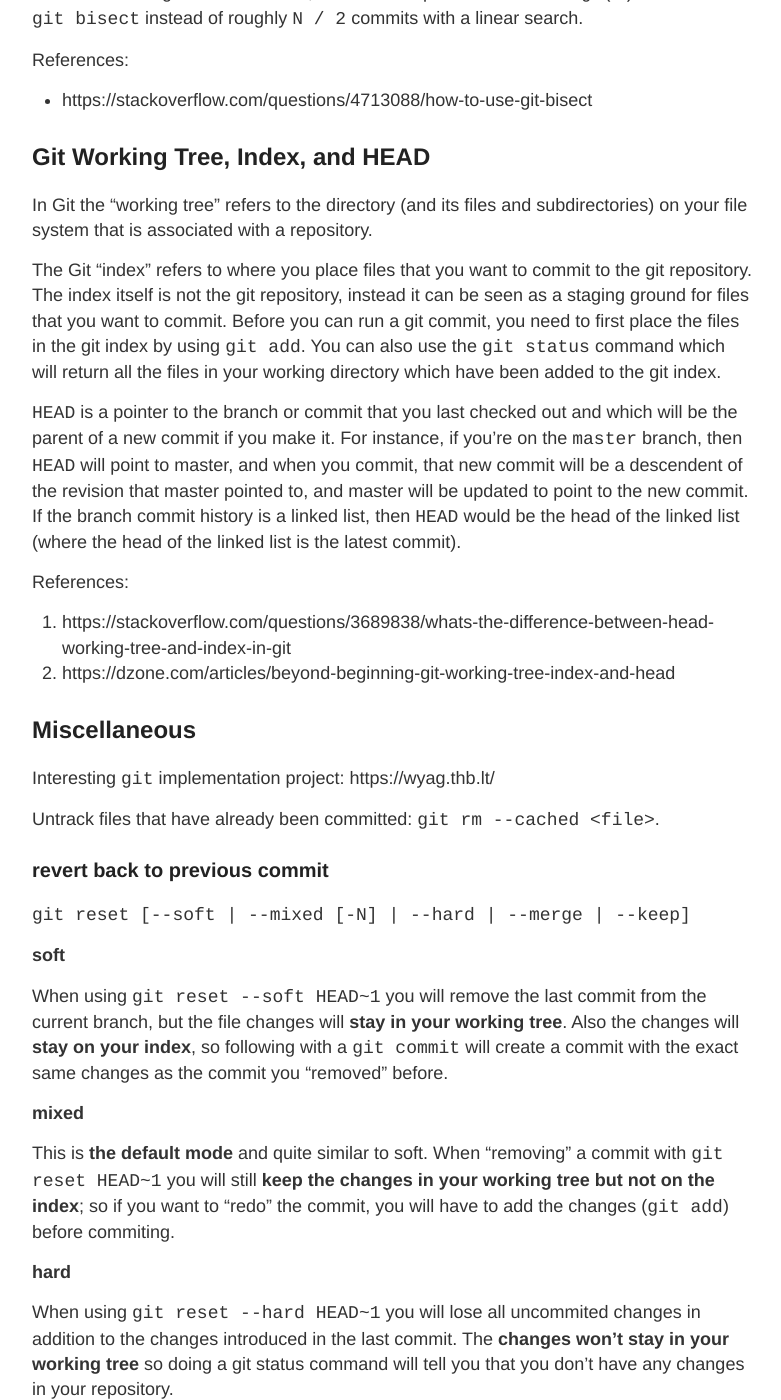
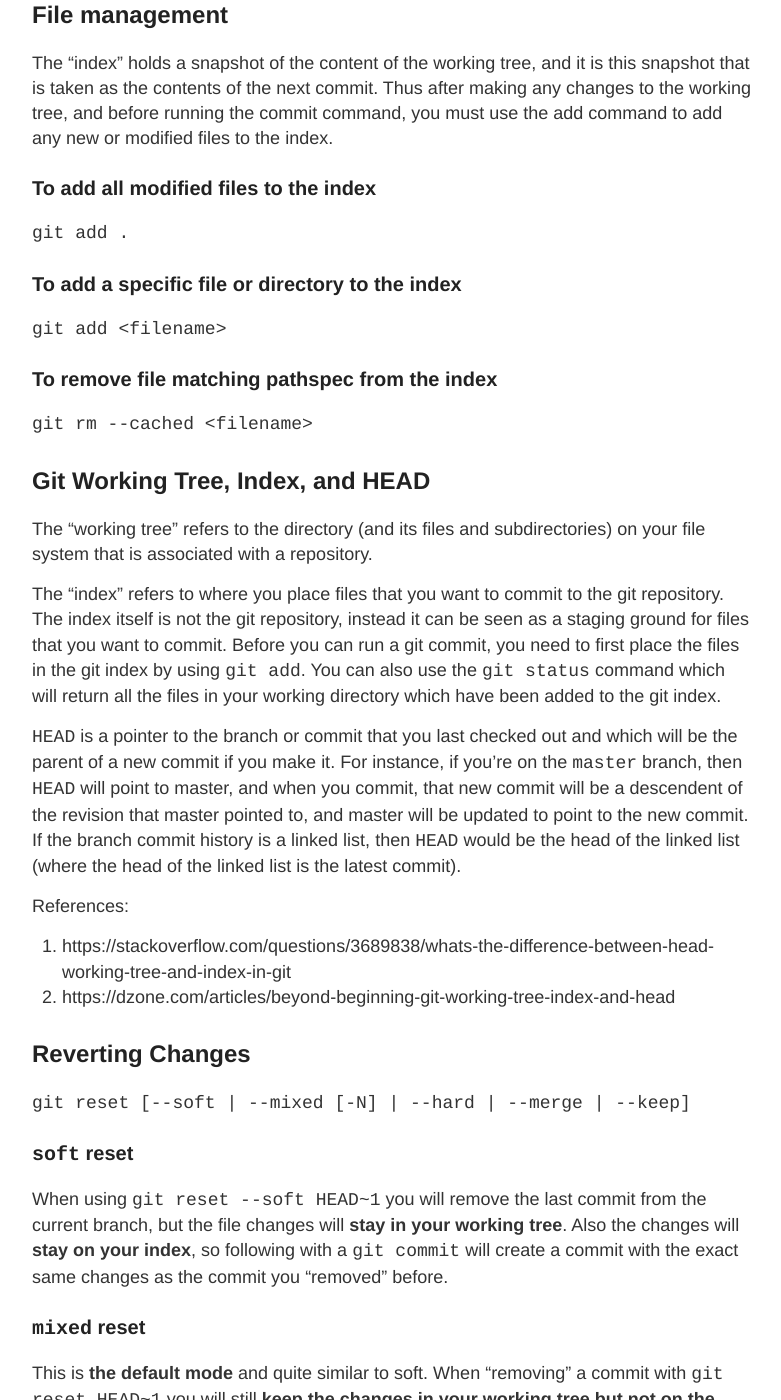
Before and after one commit to gutucristian/gutucristian.github.io, a Jekyll site: the page built from _posts/2020-03-15-git.md, in a window 1280 px wide and 1400 px high, scrolled down 1696 px. Shown: the whole window, without its empty margins (248-1029 px from the left). Built offline with Jekyll 4.4.1, drawn with Linux system fonts in a browser that asks for light colours; our own code applies the rules of GitHub Pages for plain Markdown files; some of the changed text lies outside the part shown.

Commit message:
Update 2020-03-15-git.md

````diff
--- a/_posts/2020-03-15-git.md
+++ b/_posts/2020-03-15-git.md
@@ -25,10 +27,30 @@
 
 `git checkout -b <branch>`
 
-**Note:** in most cases, `remote_name` will be `origin`
-
 References:
 - https://stackoverflow.com/questions/2003505/how-do-i-delete-a-git-branch-locally-and-remotely
+
+### To print what `origin` points to
+
+`origin` is an alias on your system for a particular remote repository
+
+`git remote show origin`
+
+### To list tracking branches
+
+`git remote -vv`
+
+### To make local branch track a remote (upstream) branch
+
+`git push -u origin master`
+
+This tells the local `master` branch to "track" remote `origin` (remember, `origin` is an alias to the remote).
+
+**Note:** `-u` option is the shortcut for the `--set-upstream` option (e.g., `git push --set-upstream origin master`)
+
+`git checkout --track origin/daves_branch`: this command will create a local branch named `daves_branch`, tracking the remote branch `origin/daves_branch`
+
+Note: `--track` is shorthand for `git checkout -b [branch] [remotename]/[branch]` where `[remotename]` is `origin` in this case and `[branch]` is twice the same, `daves_branch` in this case ([source](https://stackoverflow.com/questions/9537392/git-fetch-remote-branch)). See [alternative approach](https://git-scm.com/book/en/v2/Git-Basics-Working-with-Remotes).
 
 ## File management
 
@@ -42,22 +64,15 @@
 
 `git add <filename>`
 
-## Git bisect
+### To remove file matching pathspec from the index
 
-Uses a binary search algorithm to find which commit in your project's history introduced a bug.
-
-You use it by first telling it a "bad" commit that is known to contain the bug, and a "good" commit that is known to be before the bug was introduced. Then `git bisect` picks a commit between those two endpoints and asks you whether the selected commit is "good" or "bad". It continues narrowing down the range until it finds the exact commit that introduced the change.
-
-If the search range is of `N` commits, we should expect to test `1 + log2(N)` commits with `git bisect` instead of roughly `N / 2` commits with a linear search.
-
-References:
-- https://stackoverflow.com/questions/4713088/how-to-use-git-bisect
+`git rm --cached <filename>`
 
 ## Git Working Tree, Index, and HEAD
 
-In Git the "working tree" refers to the directory (and its files and subdirectories) on your file system that is associated with a repository.
+The "working tree" refers to the directory (and its files and subdirectories) on your file system that is associated with a repository.
 
-The Git "index" refers to where you place files that you want to commit to the git repository. The index itself is not the git repository, instead it can be seen as a staging ground for files that you want to commit. Before you can run a git commit, you need to first place the files in the git index by using `git add`. You can also use the `git status` command which will return all the files in your working directory which have been added to the git index.
+The "index" refers to where you place files that you want to commit to the git repository. The index itself is not the git repository, instead it can be seen as a staging ground for files that you want to commit. Before you can run a git commit, you need to first place the files in the git index by using `git add`. You can also use the `git status` command which will return all the files in your working directory which have been added to the git index.
 
 `HEAD` is a pointer to the branch or commit that you last checked out and which will be the parent of a new commit if you make it. For instance, if you're on the `master` branch, then `HEAD` will point to master, and when you commit, that new commit will be a descendent of the revision that master pointed to, and master will be updated to point to the new commit. If the branch commit history is a linked list, then `HEAD` would be the head of the linked list (where the head of the linked list is the latest commit).
 
@@ -65,34 +80,24 @@
 1. https://stackoverflow.com/questions/3689838/whats-the-difference-between-head-working-tree-and-index-in-git
 2. https://dzone.com/articles/beyond-beginning-git-working-tree-index-and-head
 
-## Miscellaneous
-
-Interesting `git` implementation project: https://wyag.thb.lt/
-
-Untrack files that have already been committed: `git rm --cached <file>`.
-
-### revert back to previous commit
+## Reverting Changes
 
 `git reset [--soft | --mixed [-N] | --hard | --merge | --keep]`
 
-**soft**
+### `soft` reset
 
 When using `git reset --soft HEAD~1` you will remove the last commit from the current branch, but the file changes will **stay in your working tree**. Also the changes will **stay on your index**, so following with a `git commit` will create a commit with the exact same changes as the commit you "removed" before.
 
-**mixed**
+### `mixed` reset
 
 This is **the default mode** and quite similar to soft. When "removing" a commit with `git reset HEAD~1` you will still **keep the changes in your working tree but not on the index**; so if you want to "redo" the commit, you will have to add the changes (`git add`) before commiting.
 
-**hard**
+### `hard` reset
 
 When using `git reset --hard HEAD~1` you will lose all uncommited changes in addition to the changes introduced in the last commit. The **changes won't stay in your working tree** so doing a git status command will tell you that you don't have any changes in your repository.
 
-**keep**
-
-TODO: https://stackoverflow.com/questions/24728543/git-reset-merge-vs-git-reset-keep
-
-Source:
-1. https://stackoverflow.com/questions/24568936/what-is-difference-between-git-reset-hard-head1-and-git-reset-soft-head
+References:
+- https://stackoverflow.com/questions/24568936/what-is-difference-between-git-reset-hard-head1-and-git-reset-soft-head
 
 ## Merging
 
@@ -102,24 +107,6 @@
 git checkout bar
 git merge foo
 ```
-
-## Tracking Branches
-
-`git remote`: manage set of tracked repositories
-
-`git remote show origin`: prints link that `origin` is an alias to
-
-`git remote -v`: lists tracked repositories
-
-`git remote rename origin booyah`: renames alias for tracked repository from `origin` to `booyah`
-
-To make local `master` branch "track" remote `origin` (remember, `origin` is an alias to the remote): `git push -u origin master`
-
-Note: `-u` option is the shortcut for the `--set-upstream` option (e.g., `git push --set-upstream origin master`)
-
-`git checkout --track origin/daves_branch`: this command will create a local branch named `daves_branch`, tracking the remote branch `origin/daves_branch`
-
-Note: `--track` is shorthand for `git checkout -b [branch] [remotename]/[branch]` where `[remotename]` is `origin` in this case and `[branch]` is twice the same, `daves_branch` in this case ([source](https://stackoverflow.com/questions/9537392/git-fetch-remote-branch)). See [alternative approach](https://git-scm.com/book/en/v2/Git-Basics-Working-with-Remotes).
 
 ## Create a repository
 
@@ -184,6 +171,13 @@
 Source:
 - https://stackoverflow.com/questions/179123/how-to-modify-existing-unpushed-commit-messages
 
-### List tracked files
+## Git bisect
 
-Use `git ls-tree -r HEAD` to list tracked files. Pass `--name-only` flag if you want to list files of the current branch only.
+Uses a binary search algorithm to find which commit in your project's history introduced a bug.
+
+You use it by first telling it a "bad" commit that is known to contain the bug, and a "good" commit that is known to be before the bug was introduced. Then `git bisect` picks a commit between those two endpoints and asks you whether the selected commit is "good" or "bad". It continues narrowing down the range until it finds the exact commit that introduced the change.
+
+If the search range is of `N` commits, we should expect to test `1 + log2(N)` commits with `git bisect` instead of roughly `N / 2` commits with a linear search.
+
+References:
+- https://stackoverflow.com/questions/4713088/how-to-use-git-bisect
````
Also changed, not shown: other parts of _posts/2020-03-15-git.md (+2 -0 lines).
